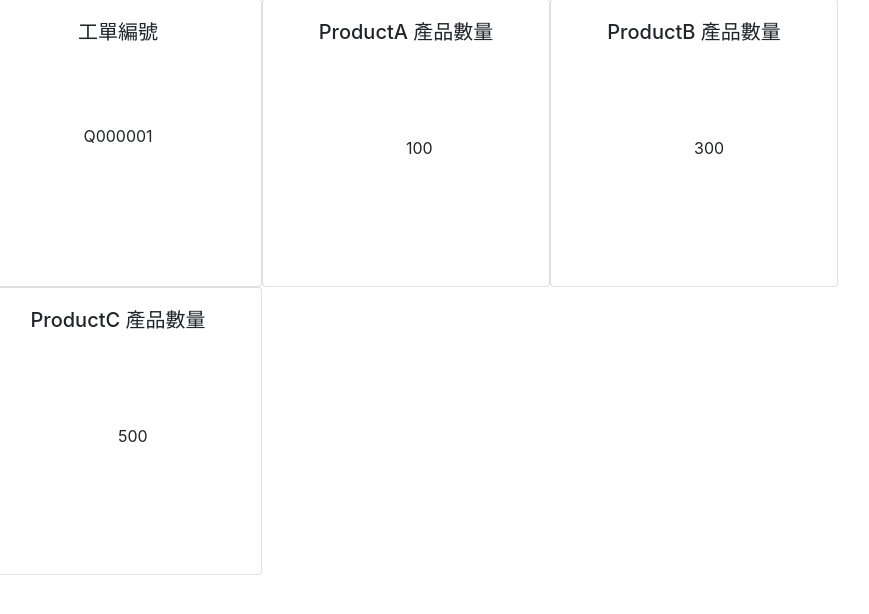
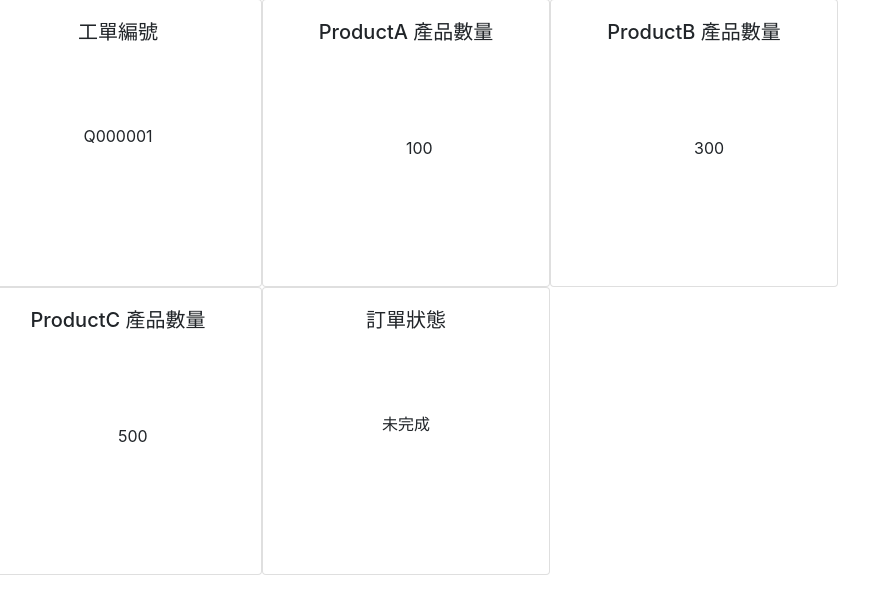
Before and after one commit to wp900622/OrderMangementSystem, a Django app: page /orderwatch/ in a window 1280 px wide. Shown: the part 106-720 px from the top of the page, without its empty margins (111-980 px from the left). Run offline with Django 5.2, Linux system fonts and the light colour scheme; data comes from the database, SQL or seed files in the repository; some libraries are stand-ins or nearby versions.

Commit message:
second commit

```diff
--- a/ChartView/chart/chartview/forms.py
+++ b/ChartView/chart/chartview/forms.py
@@ -17,4 +17,5 @@ class Report(forms.ModelForm):
             'ProductB': forms.TextInput(attrs={'class': 'form-control'}),
             'ProductC': forms.TextInput(attrs={'class': 'form-control'}),
             'Number_of_order': forms.TextInput(attrs={'class': 'form-control'}),
+            'state': forms.TextInput(attrs={'class': 'form-control'}),
         }
--- a/ChartView/chart/chartview/models.py
+++ b/ChartView/chart/chartview/models.py
@@ -2,6 +2,7 @@ from django.db import models
 
 
 # Create your models here.
+
 class Product(models.Model):
     quarter = models.CharField(unique=True, max_length=20, null=True, default="")
     num_of_products = models.IntegerField()
@@ -9,12 +10,12 @@ class Product(models.Model):
         return f'{self.quarter} - {self.num_of_products}'
 
 class Report(models.Model):
-
-    Year_Quarter = models.CharField(unique=True, max_length=20,null=True, default="")
+    Number_of_order = models.CharField(max_length=20, null=True, default="")
     ProductA = models.IntegerField()
     ProductB = models.IntegerField()
     ProductC = models.IntegerField()
-    date = models.DateTimeField(auto_now=True)
-    Number_of_order = models.CharField(max_length=20,null=True, default="")
+    date = models.DateTimeField(auto_now_add=True)
+    state = models.CharField(max_length=40,default="未完成")
+
     def __str__(self):
-        return f'{self.Year_Quarter} - {self.ProductA}-{self.ProductB}-{self.ProductC}'
+        return f'{self.Number_of_order}'
--- a/ChartView/chart/chartview/views.py
+++ b/ChartView/chart/chartview/views.py
@@ -18,7 +18,8 @@ def barchart(request):
 
 
 def chart(request):
-    reports = models.Report.objects.all()
+    reports = models.Report.objects.all().values()
+
     producta = models.Report.objects.aggregate(Sum('ProductA')).get('ProductA__sum')
     productb = models.Report.objects.aggregate(Sum('ProductB')).get('ProductB__sum')
     productc = models.Report.objects.aggregate(Sum('ProductC')).get('ProductC__sum')
--- a/ChartView/chart/templates/orderwatch.html
+++ b/ChartView/chart/templates/orderwatch.html
@@ -66,6 +66,14 @@
                                     </div>
                              </div>
                         </div>
+                        <div class="card" style="width: 18rem;height: 18rem">
+                             <div class="card-body text-center">
+                                  <h5 class="card-title text-center">訂單狀態</h5>
+                                <div class="position-relative">
+                                        <p class="text-center" style="margin-top: 5rem">{{ order.state }}</p>
+                                    </div>
+                             </div>
+                        </div>
 
                 </div>
 
```
Also changed, not shown: ChartView/chart/templates/product.html (+16 -4 lines), ChartView/chart/chartview/migrations/0010_alter_report_date.py (added), ChartView/chart/chartview/migrations/0011_remove_report_year_quarter.py (added), ChartView/chart/chartview/migrations/0012_report_state.py (added), ChartView/chart/db.sqlite3.
